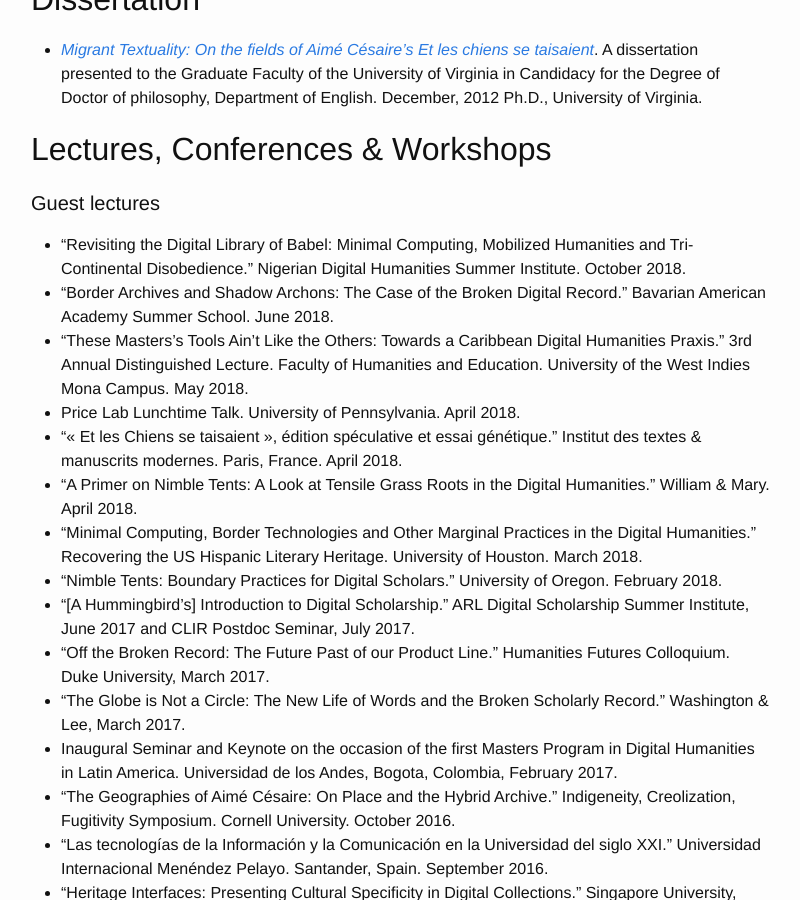
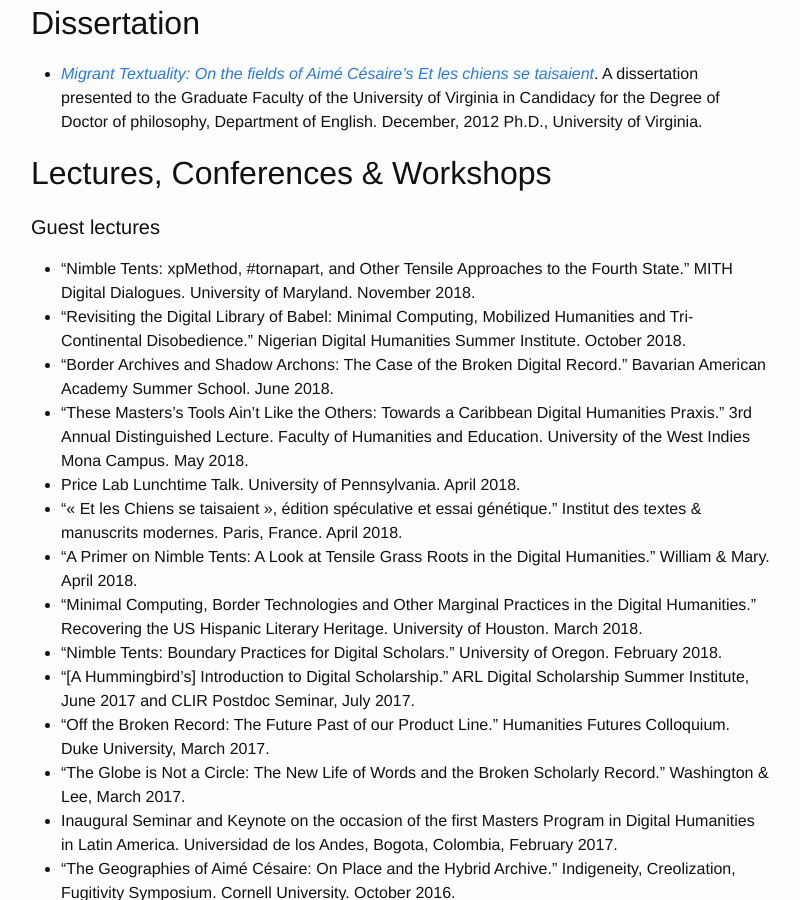
Before and after one commit to elotroalex/elotroalex, a Jekyll site: the page built from bio.md, in a window 1280 px wide and 900 px high, scrolled down 4083 px. Shown: the whole window, without its empty margins (239-1039 px from the left). Built offline with Jekyll 4.4.1, drawn with Linux system fonts in a browser that asks for light colours; some of the changed text lies outside the part shown.

Commit message:
added digdialog to cv

```diff
--- a/_config.yml
+++ b/_config.yml
@@ -28,3 +28,5 @@
   toc_levels:     1..6
   smart_quotes:   lsquo,rsquo,ldquo,rdquo
   enable_coderay: false
+
+exclude: [RAKEFILE]
--- a/bio.md
+++ b/bio.md
@@ -55,6 +55,7 @@
 - [Association for Computers in the Humanities](http://ach.org/). Steering committee, member and communications officer.
 - [HASTAC](https://www.hastac.org/). Advisory Board.
 - [Global Outlook::Digital Humanities](http://globaloutlookdh.org). Founder and former Chair and Vice-Chair.
+- Chair, MLA Prize for a Bibliography, Archive, or Digital Project Selection Committee (2018)
 - [DLF "Miracle Workers" Working Group](https://www.diglib.org/groups/miracle-workers-working-group/). Founder and moderator.
 - Editor of Internationalization, [Digital Humanities Quarterly](http://www.digitalhumanities.org/dhq/).
 - [Around DH in 80 Days](http://www.arounddh.org). Editor and designer.
@@ -137,6 +138,7 @@
 
 #### Guest lectures
 
+- "Nimble Tents: xpMethod, #tornapart, and Other Tensile Approaches to the Fourth State." MITH Digital Dialogues. University of Maryland. November 2018.
 - "Revisiting the Digital Library of Babel: Minimal Computing, Mobilized Humanities and Tri-Continental Disobedience." Nigerian Digital Humanities Summer Institute. October 2018.
 - "Border Archives and Shadow Archons: The Case of the Broken Digital Record." Bavarian American Academy Summer School. June 2018.
 - "These Masters's Tools Ain't Like the Others: Towards a Caribbean Digital Humanities Praxis." 3rd Annual Distinguished Lecture. Faculty of Humanities and Education. University of the West Indies Mona Campus. May 2018.
```
Also changed, not shown: 1 other file.
